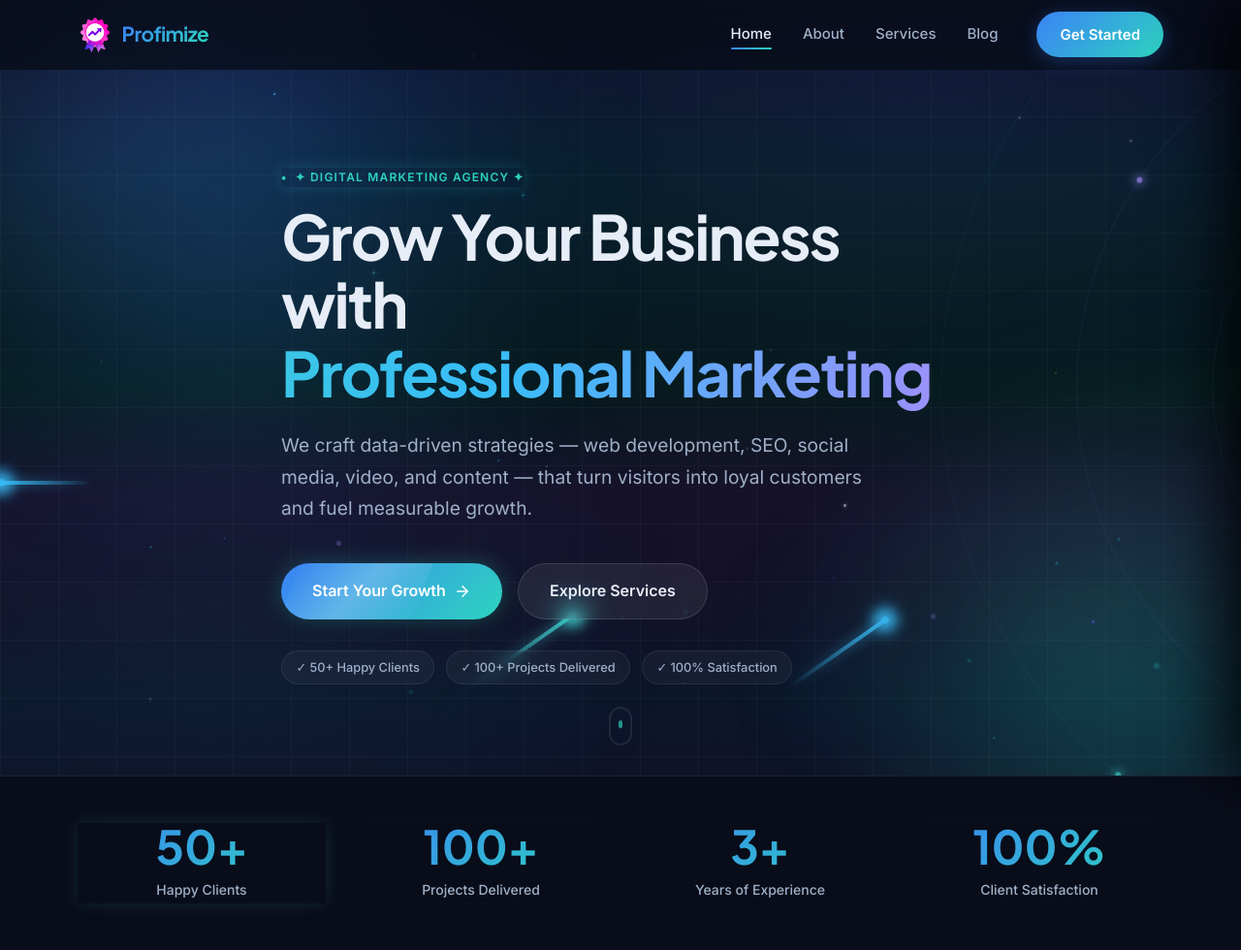
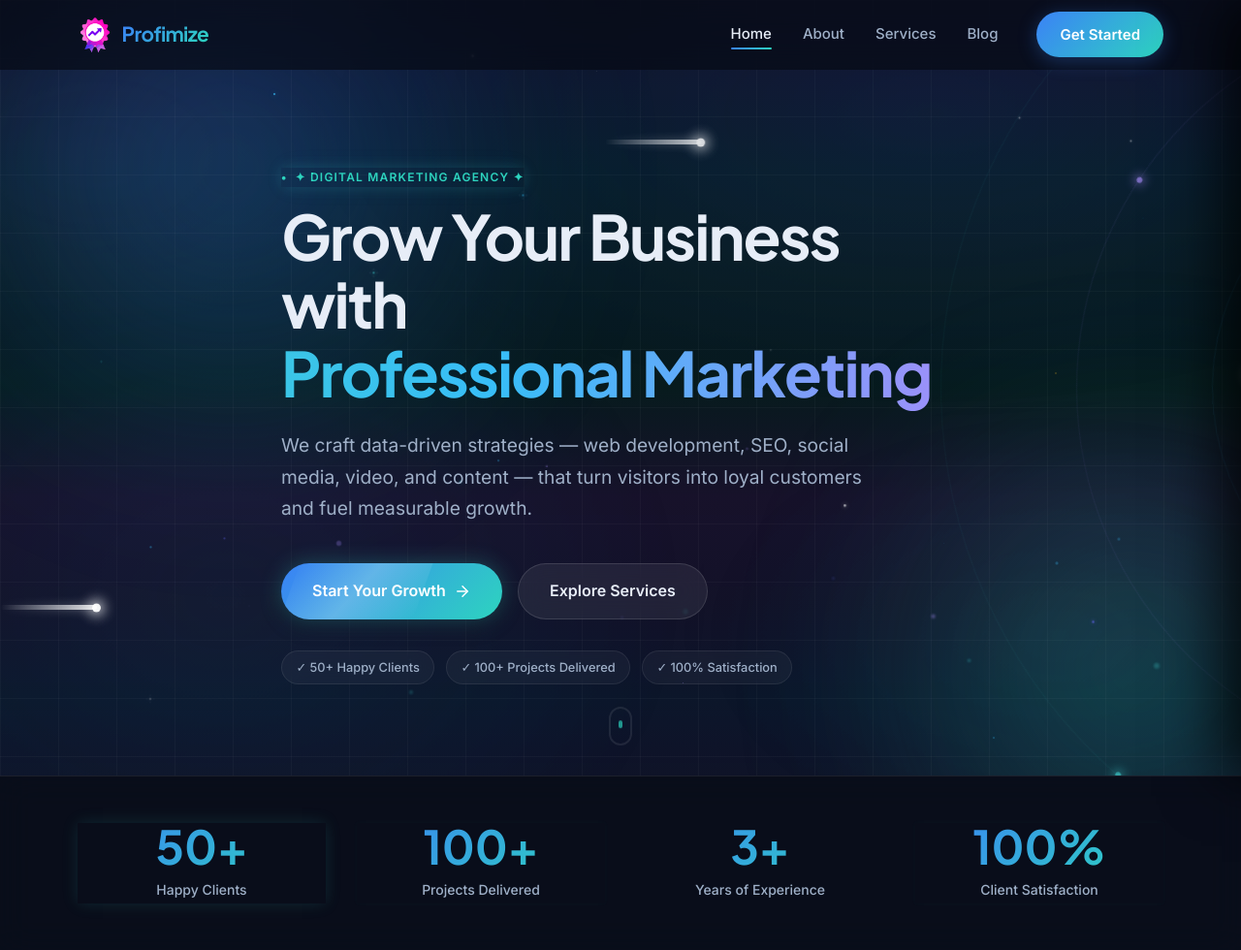
Before and after one commit to tanmoymondal1312/Profimize, a Django app: page / in a window 1280 px wide. Shown: the top 980 px of the page at 97% size. Run offline with Django 4.2, Linux system fonts and the light colour scheme; data comes from the database, SQL or seed files in the repository; both versions use the stored data as it was after the commit; parts of the project's set-up code (start-up, migrations or seed data) failed here and were passed over; some libraries are stand-ins or nearby versions.

Commit message:
Auto-save changes

```diff
--- a/static/css/main.css
+++ b/static/css/main.css
@@ -2056,57 +2056,54 @@ body.page-home .blog-preview-grid > div.fx-u .post-card {
   to { transform: translate(-50%, -50%) rotate(360deg); }
 }
 
-/* ── Shooting comets ────────────────────────────────────────────── */
+/* ── Shooting comets — simple, white, straight, slow ────────────── */
 .hero-comets {
   position: absolute; inset: 0; pointer-events: none; overflow: hidden; z-index: 0;
 }
 .hero-comet {
   position: absolute;
-  top: var(--c-top, 20%);
+  top: var(--c-top, 30%);
   left: 0;
-  width: var(--c-w, 110px);
-  height: 4px;                   /* mota */
-  border-radius: 2px;
-  background: linear-gradient(to right, transparent 0%, var(--c-color, rgba(56,189,248,.9)) 100%);
-  filter: drop-shadow(0 0 6px var(--c-color, rgba(56,189,248,.6)));
-  animation: cometFly var(--c-dur, 5s) ease-out var(--c-delay, 0s) infinite;
-}
-/* Glowing head dot */
+  width: 100px;
+  height: 5px;
+  border-radius: 3px;
+  /* Tail: transparent, head: white — head is on the RIGHT for LTR */
+  background: linear-gradient(to right, transparent 0%, rgba(255,255,255,.85) 100%);
+  filter: drop-shadow(0 0 5px rgba(255,255,255,.5));
+  animation: cometLTR var(--c-dur, 14s) linear var(--c-delay, 0s) infinite;
+}
+/* Glowing head dot — faces forward */
 .hero-comet::before {
   content: '';
   position: absolute;
-  right: -3px; top: 50%;
+  right: -4px; top: 50%;
   transform: translateY(-50%);
-  width: 8px; height: 8px;       /* boro head */
+  width: 9px; height: 9px;
   border-radius: 50%;
-  background: var(--c-color, rgba(56,189,248,.95));
-  box-shadow: 0 0 14px 6px var(--c-color, rgba(56,189,248,.45));
-}
-/* Right-to-left variant */
+  background: rgba(255,255,255,.95);
+  box-shadow: 0 0 12px 5px rgba(255,255,255,.35);
+}
+/* RTL — head on LEFT, tail on right */
 .hero-comet--rtl {
-  background: linear-gradient(to right, var(--c-color, rgba(56,189,248,.9)) 0%, transparent 100%);
-  animation-name: cometFlyRTL;
+  background: linear-gradient(to right, rgba(255,255,255,.85) 0%, transparent 100%);
+  animation-name: cometRTL;
 }
 .hero-comet--rtl::before {
-  right: auto; left: -3px;
-}
-
-/*
-  Screen-space translate — both axes use `vw` so the visual angle is
-  arctan(155/200) ≈ 38° on EVERY viewport size (desktop & mobile).
-  Old rotate+translateX caused the angle to flatten on wide desktops.
-*/
-@keyframes cometFly {
-  0%   { transform: translate(-70vw, -55vw) rotate(-35deg); opacity: 0; }
-  6%   { opacity: 1; }
-  88%  { opacity: .9; }
-  100% { transform: translate(135vw,  105vw) rotate(-35deg); opacity: 0; }
-}
-@keyframes cometFlyRTL {
-  0%   { transform: translate(135vw, -55vw) rotate(35deg); opacity: 0; }
-  6%   { opacity: 1; }
-  88%  { opacity: .9; }
-  100% { transform: translate(-70vw,  105vw) rotate(35deg); opacity: 0; }
+  right: auto; left: -4px;
+}
+
+/* Straight horizontal movement — no rotation, no vw mix-up */
+@keyframes cometLTR {
+  0%   { transform: translateX(-120px); opacity: 0; }
+  5%   { opacity: .9; }
+  92%  { opacity: .85; }
+  100% { transform: translateX(105vw);  opacity: 0; }
+}
+@keyframes cometRTL {
+  0%   { transform: translateX(105vw);  opacity: 0; }
+  5%   { opacity: .9; }
+  92%  { opacity: .85; }
+  100% { transform: translateX(-120px); opacity: 0; }
 }
 
 /* ── Twinkling stars ────────────────────────────────────────────── */
--- a/templates/pages/index.html
+++ b/templates/pages/index.html
@@ -46,19 +46,11 @@
     <div class="hero-orbit" style="width:1060px;height:1060px;--o-dur:58s;--o-color:rgba(62,207,207,.05)"></div>
   </div>
 
-  {# Shooting comets — LTR (left→right, -35°) #}
+  {# Simple white comets — 3ta, slow, straight, low RAM #}
   <div class="hero-comets" aria-hidden="true">
-    <div class="hero-comet" style="--c-top:6%;  --c-w:120px;--c-dur:4.5s;--c-delay:0s;   --c-color:rgba(56,189,248,.95)"></div>
-    <div class="hero-comet" style="--c-top:20%; --c-w:90px; --c-dur:7s;  --c-delay:2.2s; --c-color:rgba(167,139,250,.9)"></div>
-    <div class="hero-comet" style="--c-top:38%; --c-w:130px;--c-dur:5s;  --c-delay:4.8s; --c-color:rgba(62,207,207,.95)"></div>
-    <div class="hero-comet" style="--c-top:55%; --c-w:100px;--c-dur:6.5s;--c-delay:1s;   --c-color:rgba(99,102,241,.85)"></div>
-    <div class="hero-comet" style="--c-top:74%; --c-w:110px;--c-dur:8s;  --c-delay:5.5s; --c-color:rgba(56,189,248,.8)"></div>
-    <div class="hero-comet" style="--c-top:88%; --c-w:85px; --c-dur:5.5s;--c-delay:3s;   --c-color:rgba(251,191,36,.85)"></div>
-    {# RTL comets (right→left, +35°) #}
-    <div class="hero-comet hero-comet--rtl" style="--c-top:12%;--c-w:105px;--c-dur:5s;  --c-delay:1.5s;--c-color:rgba(167,139,250,.95)"></div>
-    <div class="hero-comet hero-comet--rtl" style="--c-top:32%;--c-w:125px;--c-dur:7.5s;--c-delay:0.5s;--c-color:rgba(62,207,207,.9)"></div>
-    <div class="hero-comet hero-comet--rtl" style="--c-top:62%;--c-w:95px; --c-dur:6s;  --c-delay:7s;  --c-color:rgba(56,189,248,.9)"></div>
-    <div class="hero-comet hero-comet--rtl" style="--c-top:82%;--c-w:115px;--c-dur:9s;  --c-delay:3.5s;--c-color:rgba(99,102,241,.8)"></div>
+    <div class="hero-comet"          style="--c-top:18%;--c-dur:13s;--c-delay:0s"></div>
+    <div class="hero-comet hero-comet--rtl" style="--c-top:48%;--c-dur:17s;--c-delay:6s"></div>
+    <div class="hero-comet"          style="--c-top:78%;--c-dur:15s;--c-delay:11s"></div>
   </div>
 
   {# Twinkling stars #}
```
Also changed, not shown: db.sqlite3.
